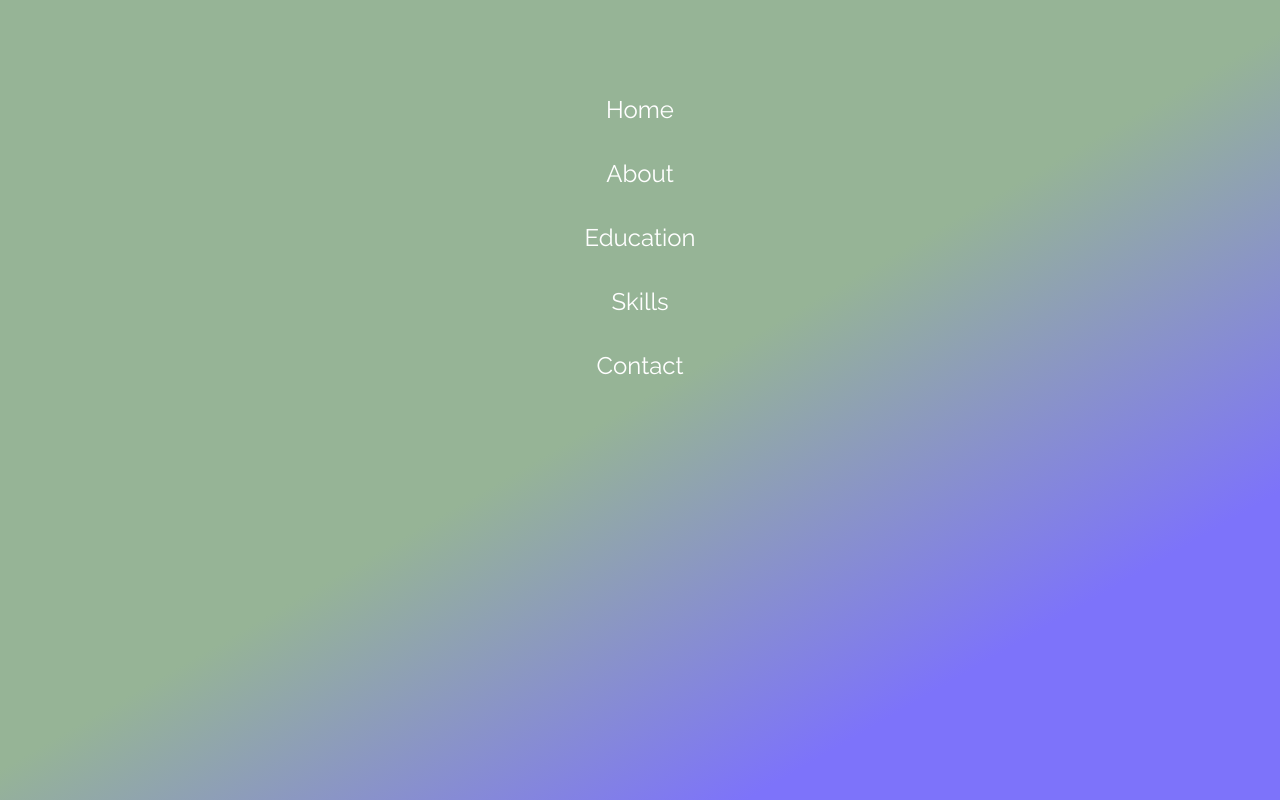
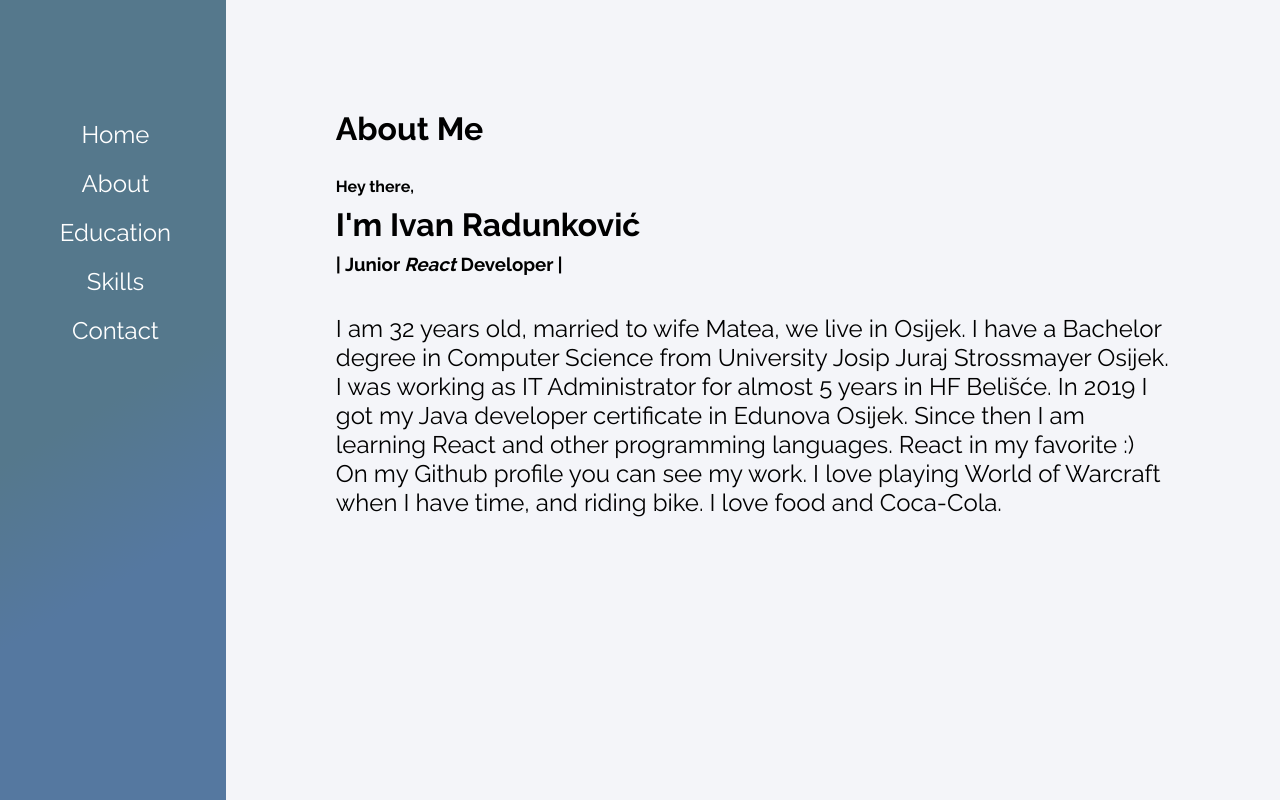
Before and after one commit to ivanradunkovic/React-Portfolio, a React (Create React App) app: page /about in a window 1280 px wide. Built offline with nearby package versions, Linux system fonts and the light colour scheme.

Commit message:
Added About me and change in style.

```diff
--- a/src/App.css
+++ b/src/App.css
@@ -26,10 +26,10 @@ body{
 
 nav
 {
-  padding:60px 30px 0px 30px ;
-  flex:var(--sidebar-flex);
-  background: rgb(255,85,150);
-  background: linear-gradient(150deg, rgba(150,180,150,1) 50%, rgba(125,115,250,1) 80%);
+  padding:100px 0px 0px 5px ;
+  flex: 50px;
+  background: rgb(255, 85, 85);
+  background: linear-gradient(150deg, rgba(85,120,140,1) 50%, rgba(85,120,160,1) 70%);
 }
 
 .condiv
@@ -50,8 +50,8 @@ nav
 .profilepic
 
 {
-  border-radius: 75%;
-  width: 400px;
+  border-radius: 0%;
+  width: 350px;
   margin: 50px;
 }
 .typingeffect
@@ -71,7 +71,7 @@ nav ul{
 
 nav ul li
 {
-  margin:35px;
+  margin:20px;
 }
 
 a
@@ -80,3 +80,14 @@ a
   color: white;
   text-decoration: solid;
 }
+
+.subtopic
+{
+  margin:10px 10px 30px 10px !important;
+}
+p{
+  font-size: var(--fontsize-p);
+}
+h1,h2,h3,h4,p{
+  margin: 10px;
+}
--- a/src/App.js
+++ b/src/App.js
@@ -3,6 +3,7 @@ import './App.css';
 import{ BrowserRouter as Router, Route } from "react-router-dom";
 import Navbar from './components/Navbar';
 import Home from './content/Home';
+import About from './content/About'
 
 function App() {
   return (
@@ -12,10 +13,12 @@ function App() {
         <Route exact path="/">
         <Home />
         </Route>
-      </ div>
+        <Route path="/about">
+        <About />
+        </Route>
+      </div>
     </Router>
-
-  );
-}
+    );
+  }
 
 export default App;
--- a/src/content/About.js
+++ b/src/content/About.js
@@ -0,0 +1,29 @@
+import React, { Component } from 'react';
+
+class About extends Component {
+
+    render() {
+
+        return (
+            <div className="condiv">
+            <h1 className="subtopic">About Me</h1>
+            <h4>Hey there,</h4>
+            <h1>I'm Ivan Radunković</h1>
+            <h3> | Junior <i>React</i>  Developer | </h3>
+            <br></br>
+            <p>I am 32 years old, married to wife Matea, we live in Osijek.
+            I have a Bachelor degree in Computer Science from University Josip Juraj Strossmayer Osijek.
+            I was working as IT Administrator for almost 5 years in HF Belišće.
+            In 2019 I got my Java developer certificate in Edunova Osijek.
+            Since then I am learning React and other programming languages. React in my favorite :)
+            On my Github profile you can see my work.
+            I love playing World of Warcraft when I have time, and riding bike.
+            I love food and Coca-Cola.
+            </p>
+
+            </div>
+            )
+        }
+    }
+
+export default About
```
